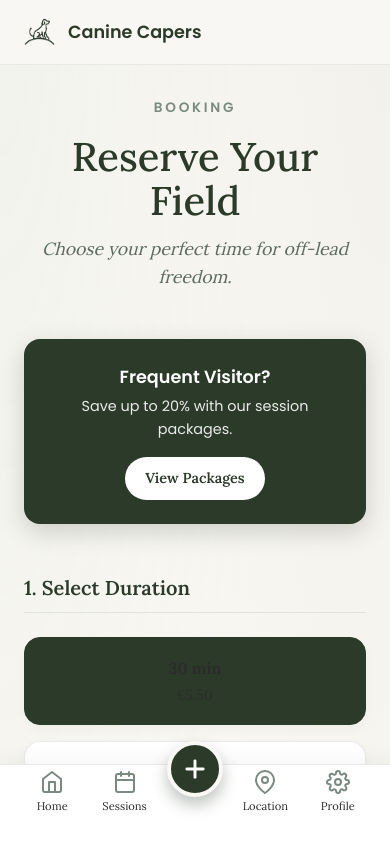
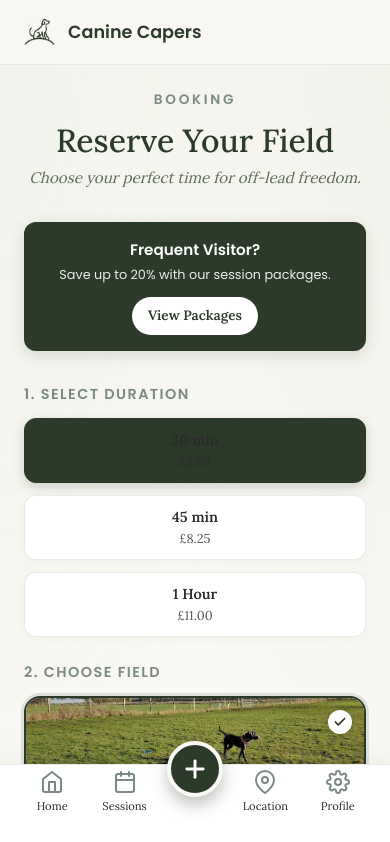
Before and after one commit to freddiegibz/caninecapers, a Next.js app: page /book in a window 390 px wide. Shown: the top 842 px of the page. Built offline with nearby package versions, Linux system fonts and the light colour scheme; no server answers.

Commit message:
minor fixes

```diff
--- a/app/book/page.module.css
+++ b/app/book/page.module.css
@@ -11,18 +11,16 @@
   color: #2B3A29;
 }
 
-/* Navbar styles removed - handled by component */
-
 /* Main Content */
 .main {
-  max-width: 800px;
+  max-width: 1000px;
   margin: 0 auto;
-  padding: 2rem 1.5rem 6rem; /* Extra padding for bottom nav */
+  padding: 1.5rem 1.5rem 6rem;
 }
 
 .header {
   text-align: center;
-  margin-bottom: 3rem;
+  margin-bottom: 2rem;
 }
 
 .superTitle {
@@ -33,134 +31,137 @@
   color: #7B8A80;
   text-transform: uppercase;
   letter-spacing: 0.2em;
-  margin-bottom: 1rem;
+  margin-bottom: 0.75rem;
 }
 
 .title {
   font-family: var(--font-lora);
-  font-size: 2.5rem;
+  font-size: 2rem;
   font-weight: 500;
   color: #2B3A29;
-  margin: 0 0 0.75rem 0;
+  margin: 0 0 0.5rem 0;
   line-height: 1.1;
 }
 
 .subtitle {
-  font-size: 1.1rem;
+  font-size: 0.95rem;
   color: #5C6B5C;
   margin: 0;
   font-family: var(--font-lora);
   font-style: italic;
 }
 
-/* Offers Banner */
+/* Offers Banner - More Compact */
 .offersBanner {
   background: #2B3A29;
-  border-radius: 16px;
-  padding: 1.5rem 2rem;
+  border-radius: 12px;
+  padding: 1rem 1.5rem;
   color: #FFFFFF;
   display: flex;
   justify-content: space-between;
   align-items: center;
-  margin-bottom: 3rem;
-  box-shadow: 0 8px 24px rgba(43, 58, 41, 0.2);
+  margin-bottom: 2rem;
+  box-shadow: 0 4px 16px rgba(43, 58, 41, 0.15);
 }
 
 .offersTitle {
   font-weight: 600;
-  font-size: 1.1rem;
-  margin-bottom: 0.25rem;
+  font-size: 0.95rem;
+  margin-bottom: 0.15rem;
 }
 
 .offersSub {
-  font-size: 0.9rem;
+  font-size: 0.8rem;
   opacity: 0.9;
 }
 
 .offersLink {
   background: #FFFFFF;
   color: #2B3A29;
-  padding: 0.6rem 1.25rem;
+  padding: 0.5rem 1rem;
   border-radius: 100px;
   text-decoration: none;
   font-weight: 600;
-  font-size: 0.9rem;
+  font-size: 0.85rem;
   transition: transform 0.2s ease;
+  white-space: nowrap;
 }
 
 .offersLink:hover {
   transform: translateY(-2px);
 }
 
-/* Selection Grid */
+/* Selection Grid - Tighter Spacing */
 .selectionGrid {
   display: flex;
   flex-direction: column;
-  gap: 3rem;
+  gap: 1.5rem;
 }
 
 .sectionTitle {
-  font-family: var(--font-lora);
-  font-size: 1.25rem;
-  color: #2B3A29;
-  margin: 0 0 1.5rem 0;
-  padding-bottom: 0.5rem;
-  border-bottom: 1px solid rgba(43, 58, 41, 0.1);
+  font-family: var(--font-poppins);
+  font-size: 0.9rem;
+  color: #7B8A80;
+  margin: 0 0 0.75rem 0;
+  text-transform: uppercase;
+  letter-spacing: 0.1em;
+  font-weight: 600;
 }
 
-/* Duration Cards */
+/* Duration Cards - Horizontal Compact Layout */
 .durationGrid {
   display: grid;
   grid-template-columns: repeat(3, 1fr);
-  gap: 1rem;
+  gap: 0.75rem;
 }
 
 .durationCard {
   background: #FFFFFF;
   border: 1px solid rgba(43, 58, 41, 0.1);
-  border-radius: 16px;
-  padding: 1.25rem 1rem;
+  border-radius: 12px;
+  padding: 0.75rem 0.5rem;
   display: flex;
   flex-direction: column;
   align-items: center;
-  gap: 0.5rem;
+  gap: 0.25rem;
   cursor: pointer;
   transition: all 0.2s ease;
-  box-shadow: 0 4px 12px rgba(43, 58, 41, 0.04);
+  box-shadow: 0 2px 8px rgba(43, 58, 41, 0.03);
 }
 
 .durationCard:hover {
-  transform: translateY(-2px);
-  box-shadow: 0 8px 20px rgba(43, 58, 41, 0.08);
+  transform: translateY(-1px);
+  box-shadow: 0 4px 12px rgba(43, 58, 41, 0.06);
 }
 
 .durationCard.active {
   background: #2B3A29;
   border-color: #2B3A29;
   color: #FFFFFF;
+  box-shadow: 0 4px 12px rgba(43, 58, 41, 0.2);
 }
 
 .durationLabel {
   font-weight: 600;
-  font-size: 1rem;
+  font-size: 0.9rem;
 }
 
 .durationPrice {
-  font-size: 0.9rem;
+  font-size: 0.8rem;
   opacity: 0.8;
 }
 
-/* Field Selection */
+/* Field Selection - More Compact */
 .fieldGrid {
   display: grid;
   grid-template-columns: 1fr 1fr;
-  gap: 1.5rem;
+  gap: 1rem;
 }
 
 .fieldCard {
   position: relative;
-  height: 180px;
-  border-radius: 20px;
+  height: 140px;
+  border-radius: 16px;
   overflow: hidden;
   cursor: pointer;
   border: 2px solid transparent;
@@ -173,7 +174,7 @@
 
 .fieldCard.active {
   border-color: #2B3A29;
-  box-shadow: 0 0 0 4px rgba(43, 58, 41, 0.15);
+  box-shadow: 0 0 0 3px rgba(43, 58, 41, 0.12);
 }
 
 .fieldImage {
@@ -183,70 +184,71 @@
 .fieldOverlay {
   position: absolute;
   inset: 0;
-  background: linear-gradient(0deg, rgba(0,0,0,0.8) 0%, rgba(0,0,0,0) 60%);
+  background: linear-gradient(0deg, rgba(0,0,0,0.75) 0%, rgba(0,0,0,0) 50%);
   display: flex;
   align-items: flex-end;
-  padding: 1.25rem;
+  padding: 1rem;
 }
 
 .fieldName {
   color: #FFFFFF;
   font-weight: 600;
-  font-size: 1.1rem;
+  font-size: 1rem;
 }
 
 .checkmark {
   position: absolute;
-  top: 1rem;
-  right: 1rem;
+  top: 0.75rem;
+  right: 0.75rem;
   background: #FFFFFF;
   color: #2B3A29;
-  width: 28px;
-  height: 28px;
+  width: 24px;
+  height: 24px;
   border-radius: 50%;
   display: flex;
   align-items: center;
   justify-content: center;
-  box-shadow: 0 4px 12px rgba(0,0,0,0.2);
+  box-shadow: 0 2px 8px rgba(0,0,0,0.2);
 }
 
-/* Slots */
+/* Slots - More Compact */
 .slotsContainer {
   display: flex;
   flex-direction: column;
-  gap: 2rem;
+  gap: 1.25rem;
 }
 
 .dayGroup {
   background: #FFFFFF;
-  border-radius: 20px;
-  padding: 1.5rem;
+  border-radius: 16px;
+  padding: 1rem 1.25rem;
   border: 1px solid rgba(43, 58, 41, 0.08);
+  box-shadow: 0 2px 8px rgba(43, 58, 41, 0.03);
 }
 
 .dayHeader {
-  font-family: var(--font-lora);
+  font-family: var(--font-poppins);
   font-weight: 600;
   color: #2B3A29;
-  margin-bottom: 1.25rem;
-  font-size: 1.1rem;
-  padding-bottom: 0.75rem;
+  margin-bottom: 0.75rem;
+  font-size: 0.9rem;
+  padding-bottom: 0.5rem;
   border-bottom: 1px solid rgba(43, 58, 41, 0.06);
 }
 
 .slotsGrid {
   display: grid;
-  grid-template-columns: repeat(auto-fill, minmax(80px, 1fr));
-  gap: 0.75rem;
+  grid-template-columns: repeat(auto-fill, minmax(70px, 1fr));
+  gap: 0.5rem;
 }
 
 .slotButton {
   background: #F4F1EA;
   border: none;
-  padding: 0.75rem 0.5rem;
-  border-radius: 10px;
+  padding: 0.6rem 0.4rem;
+  border-radius: 8px;
   font-family: var(--font-poppins);
-  font-size: 0.9rem;
+  font-size: 0.85rem;
   color: #2B3A29;
   cursor: pointer;
   transition: all 0.2s ease;
@@ -260,17 +262,19 @@
 
 .loading {
   text-align: center;
-  padding: 2rem;
+  padding: 1.5rem;
   color: #7B8A80;
+  font-size: 0.9rem;
 }
 
 .emptyMessage {
   text-align: center;
-  padding: 2rem;
+  padding: 1.5rem;
   color: #7B8A80;
   background: #FFFFFF;
-  border-radius: 16px;
+  border-radius: 12px;
   border: 1px dashed rgba(43, 58, 41, 0.2);
+  font-size: 0.9rem;
 }
 
 /* Responsive */
@@ -278,15 +282,20 @@
   .offersBanner {
     flex-direction: column;
     text-align: center;
-    gap: 1rem;
+    gap: 0.75rem;
+    padding: 1rem;
   }
 
   .fieldGrid {
     grid-template-columns: 1fr;
-    gap: 1rem;
+    gap: 0.75rem;
   }
 
   .durationGrid {
     grid-template-columns: 1fr;
   }
+
+  .fieldCard {
+    height: 120px;
+  }
 }
--- a/app/my-sessions/page.module.css
+++ b/app/my-sessions/page.module.css
@@ -66,15 +66,15 @@
 .main {
   max-width: 1000px;
   margin: 0 auto;
-  padding: 2.5rem 2rem 6rem;
+  padding: 1.5rem 1.5rem 6rem;
   display: flex;
   flex-direction: column;
-  gap: 3rem;
+  gap: 2rem;
 }
 
 /* Page Header (Internal) */
 .pageHeader {
-  margin-bottom: 1rem;
+  margin-bottom: 0.5rem;
 }
 
 .superTitle {
@@ -84,12 +84,12 @@
   color: #7B8A80;
   font-weight: 600;
   display: block;
-  margin-bottom: 0.5rem;
+  margin-bottom: 0.25rem;
 }
 
 .pageTitle {
   font-family: var(--font-lora);
-  font-size: 2.5rem;
+  font-size: 2rem;
   font-weight: 500;
   color: #2B3A29;
   margin: 0;
@@ -100,66 +100,66 @@
 .section {
   display: flex;
   flex-direction: column;
-  gap: 1.5rem;
+  gap: 1rem;
 }
 
 .sectionHeader {
   display: flex;
   align-items: center;
-  gap: 1rem;
-  padding-bottom: 1rem;
+  gap: 0.75rem;
+  padding-bottom: 0.75rem;
   border-bottom: 1px solid rgba(43, 58, 41, 0.1);
 }
 
 .sectionTitle {
-  font-family: var(--font-lora);
-  font-size: 1.5rem;
-  color: #2B3A29;
+  font-family: var(--font-poppins);
+  font-size: 0.9rem;
+  color: #7B8A80;
   margin: 0;
-  font-weight: 500;
+  text-transform: uppercase;
+  letter-spacing: 0.1em;
+  font-weight: 600;
 }
 
 .countBadge {
   background: #E8E6DE;
   color: #5C6B5C;
-  padding: 0.2rem 0.6rem;
+  padding: 0.2rem 0.5rem;
   border-radius: 100px;
-  font-size: 0.8rem;
+  font-size: 0.75rem;
   font-weight: 600;
 }
 
 .upcomingGrid {
   display: grid;
-  grid-template-columns: repeat(auto-fill, minmax(400px, 1fr));
-  gap: 2rem;
+  grid-template-columns: repeat(auto-fill, minmax(320px, 1fr));
+  gap: 1rem;
 }
 
-/* Upcoming Card Style */
+/* Upcoming Card Style - More Compact Horizontal Layout */
 .sessionCard {
   background: #FFFFFF;
-  border-radius: 20px;
+  border-radius: 16px;
   overflow: hidden;
   border: 1px solid rgba(43, 58, 41, 0.08);
-  box-shadow:
-    0 4px 6px -1px rgba(43, 58, 41, 0.05),
-    0 10px 15px -3px rgba(43, 58, 41, 0.05);
-  transition: all 0.3s ease;
+  box-shadow: 0 2px 8px rgba(43, 58, 41, 0.04);
+  transition: all 0.2s ease;
   display: flex;
-  flex-direction: column;
+  flex-direction: row;
+  min-height: 140px;
 }
 
 .sessionCard:hover {
-  transform: translateY(-4px);
-  box-shadow:
-    0 10px 20px -5px rgba(43, 58, 41, 0.1),
-    0 20px 25px -5px rgba(43, 58, 41, 0.05);
-  border-color: rgba(163, 177, 138, 0.4);
+  transform: translateY(-2px);
+  box-shadow: 0 4px 16px rgba(43, 58, 41, 0.08);
+  border-color: rgba(163, 177, 138, 0.3);
 }
 
 .cardImageWrapper {
   position: relative;
-  height: 200px;
-  width: 100%;
+  width: 140px;
+  min-width: 140px;
+  height: 100%;
 }
 
 .cardImage {
@@ -170,73 +170,72 @@
 
 .cardStatus {
   position: absolute;
-  top: 1rem;
-  right: 1rem;
+  top: 0.5rem;
+  right: 0.5rem;
   background: rgba(255, 255, 255, 0.95);
   backdrop-filter: blur(4px);
-  padding: 0.4rem 0.8rem;
-  border-radius: 8px;
-  font-size: 0.75rem;
+  padding: 0.25rem 0.6rem;
+  border-radius: 6px;
+  font-size: 0.7rem;
   font-weight: 700;
   color: #2B3A29;
   text-transform: uppercase;
   letter-spacing: 0.05em;
-  box-shadow: 0 2px 8px rgba(0,0,0,0.1);
+  box-shadow: 0 2px 6px rgba(0,0,0,0.1);
 }
 
 .cardContent {
-  padding: 1.5rem;
+  padding: 1rem;
   flex: 1;
   display: flex;
   flex-direction: column;
-}
-
-.cardDate {
-  font-family: var(--font-lora);
-  font-size: 1.25rem;
-  color: #2B3A29;
-  font-weight: 600;
-  margin-bottom: 0.25rem;
-}
-
-.cardTime {
-  color: #7B8A80;
-  font-size: 0.95rem;
-  display: flex;
-  align-items: center;
-  gap: 0.5rem;
-  margin-bottom: 1rem;
+  justify-content: space-between;
 }
 
 .cardField {
-  font-size: 1.1rem;
+  font-size: 1rem;
   font-weight: 600;
   color: #2B3A29;
   margin-bottom: 0.25rem;
 }
 
+.cardDate {
+  font-family: var(--font-lora);
+  font-size: 0.95rem;
+  color: #2B3A29;
+  font-weight: 500;
+  margin-bottom: 0.15rem;
+}
+
+.cardTime {
+  color: #7B8A80;
+  font-size: 0.85rem;
+  display: flex;
+  align-items: center;
+  gap: 0.4rem;
+  margin-bottom: 0.75rem;
+}
+
 .cardLocation {
-  font-size: 0.9rem;
+  font-size: 0.8rem;
   color: #5C6B5C;
   display: flex;
   align-items: center;
-  gap: 0.4rem;
-  margin-bottom: 1.5rem;
+  gap: 0.35rem;
+  margin-bottom: 0.75rem;
 }
 
 .cardActions {
+  display: flex;
+  gap: 0.75rem;
   margin-top: auto;
-  padding-top: 1.25rem;
-  border-top: 1px solid rgba(43, 58, 41, 0.06);
-  display: flex;
-  gap: 1rem;
 }
 
 .actionButton {
   flex: 1;
-  padding: 0.75rem;
-  border-radius: 10px;
-  font-size: 0.85rem;
+  padding: 0.6rem 0.5rem;
+  border-radius: 8px;
+  font-size: 0.8rem;
   font-weight: 600;
   cursor: pointer;
   text-align: center;
@@ -268,25 +267,25 @@
   border-color: rgba(185, 28, 28, 0.2);
 }
 
-/* HISTORY TABLE SECTION */
+/* HISTORY TABLE SECTION - More Compact */
 .historyTableContainer {
   background: #FFFFFF;
-  border-radius: 20px;
+  border-radius: 16px;
   overflow: hidden;
   border: 1px solid rgba(43, 58, 41, 0.08);
-  box-shadow: 0 4px 12px rgba(43, 58, 41, 0.03);
+  box-shadow: 0 2px 8px rgba(43, 58, 41, 0.03);
 }
 
 .historyHeader {
   display: grid;
   grid-template-columns: 2fr 2fr 1.5fr 1fr;
-  padding: 1.25rem 2rem;
+  padding: 0.75rem 1.25rem;
   background: #F9F8F4;
   border-bottom: 1px solid rgba(43, 58, 41, 0.08);
 }
 
 .colHeader {
-  font-size: 0.75rem;
+  font-size: 0.7rem;
   text-transform: uppercase;
   letter-spacing: 0.1em;
   color: #7B8A80;
@@ -296,7 +295,7 @@
 .historyRow {
   display: grid;
   grid-template-columns: 2fr 2fr 1.5fr 1fr;
-  padding: 1.25rem 2rem;
+  padding: 0.75rem 1.25rem;
   border-bottom: 1px solid rgba(43, 58, 41, 0.06);
   align-items: center;
   transition: background 0.2s ease;
@@ -312,19 +311,20 @@
 
 .cellDate {
   font-family: var(--font-lora);
-  font-weight: 600;
+  font-weight: 500;
   color: #2B3A29;
-  font-size: 1rem;
+  font-size: 0.9rem;
 }
 
 .cellField {
   font-weight: 500;
   color: #2B3A29;
+  font-size: 0.9rem;
 }
 
 .cellTime {
   color: #5C6B5C;
-  font-size: 0.9rem;
+  font-size: 0.85rem;
 }
 
 .cellAction {
@@ -332,7 +332,7 @@
 }
 
 .rebookLink {
-  font-size: 0.85rem;
+  font-size: 0.8rem;
   font-weight: 600;
   color: #2B3A29;
   text-decoration: none;
@@ -348,32 +348,34 @@
 /* Empty States */
 .emptyStateBox {
   text-align: center;
-  padding: 4rem 2rem;
+  padding: 2.5rem 1.5rem;
   background: #FFFFFF;
-  border-radius: 20px;
+  border-radius: 16px;
   border: 1px dashed rgba(43, 58, 41, 0.2);
 }
 
 .emptyTitle {
   font-family: var(--font-lora);
-  font-size: 1.5rem;
+  font-size: 1.25rem;
   color: #2B3A29;
   margin-bottom: 0.5rem;
 }
 
 .emptyText {
   color: #7B8A80;
-  margin-bottom: 2rem;
+  margin-bottom: 1.5rem;
+  font-size: 0.9rem;
 }
 
 .bookBtn {
   display: inline-block;
-  padding: 1rem 2rem;
+  padding: 0.75rem 1.5rem;
   background: #2B3A29;
   color: #FFFFFF;
-  border-radius: 12px;
+  border-radius: 10px;
   text-decoration: none;
   font-weight: 600;
+  font-size: 0.9rem;
   transition: all 0.2s ease;
 }
 
@@ -389,9 +391,19 @@
     grid-template-columns: 1fr;
   }
 
+  .sessionCard {
+    flex-direction: column;
+    min-height: auto;
+  }
+
+  .cardImageWrapper {
+    width: 100%;
+    height: 160px;
+  }
+
   .historyHeader, .historyRow {
     grid-template-columns: 1fr 1fr;
-    gap: 1rem;
+    gap: 0.75rem;
   }
 
   .colTime, .cellTime {
@@ -399,7 +411,7 @@
   }
 
   .main {
-    padding: 1.5rem;
+    padding: 1.25rem 1rem 6rem;
   }
 }
 
@@ -410,12 +422,12 @@
 
   .historyRow {
     grid-template-columns: 1fr auto;
-    padding: 1rem;
+    padding: 0.75rem;
   }
 
   .cellField {
     grid-column: 1 / -1;
-    font-size: 0.9rem;
+    font-size: 0.85rem;
     color: #5C6B5C;
     margin-top: 0.25rem;
   }
--- a/app/settings/page.tsx
+++ b/app/settings/page.tsx
@@ -2,7 +2,6 @@
 
 import { useState, useEffect } from "react";
 import Image from "next/image";
-import { useRouter } from "next/navigation";
 import { supabase } from "../../src/lib/supabaseClient";
 import AppHeader from "../../components/AppHeader";
 import BottomNav from "../../components/BottomNav";
@@ -32,7 +31,6 @@ const EditIcon = () => (
 );
 
 export default function Settings() {
-  const router = useRouter();
   const [isLoggingOut, setIsLoggingOut] = useState(false);
   const [userEmail, setUserEmail] = useState('Loading...');
 
@@ -68,7 +66,7 @@ export default function Settings() {
 
       let firstName = user.user_metadata?.first_name || '';
       let lastName = user.user_metadata?.last_name || '';
-      let phone = user.user_metadata?.phone || '';
+      const phone = user.user_metadata?.phone || '';
 
       // Fallback to profiles table if needed
       if (!firstName && !lastName) {
```
Also changed, not shown: app/dashboard/page.module.css (+98 -29 lines).
